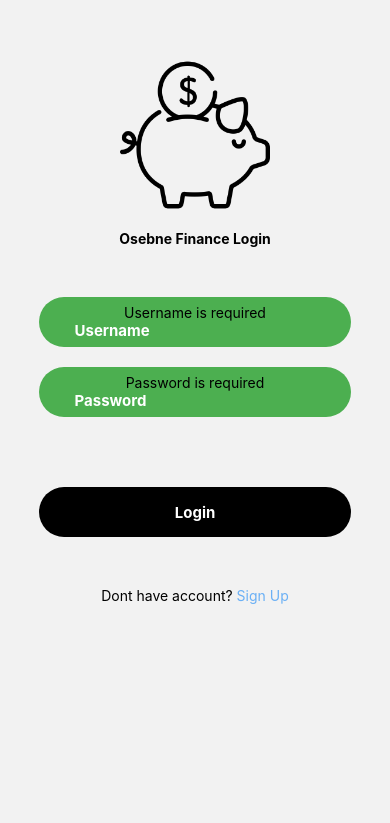
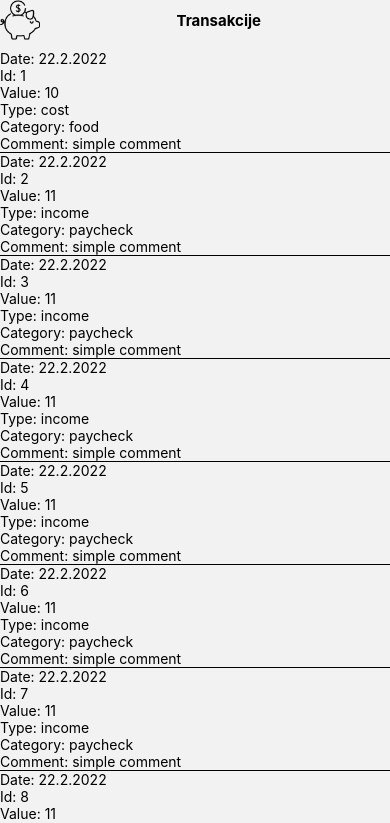
Before and after one commit to VosinekTimotej/tzva_projekt, a React Native app: screen /TransakcijeScreen in a window 390 px wide. Shown: the top 823 px of the page. Built offline with nearby package versions, Linux system fonts and the light colour scheme.

Commit message:
Prikaz hardcoded transakcij

```diff
--- /dev/null
+++ b/components/Transakcije/Header.js
@@ -0,0 +1,46 @@
+import { Image, StatusBar, StyleSheet, Text, TouchableOpacity, View, Dimensions } from 'react-native'
+import React from 'react'
+
+const screenWidth = Dimensions.get('window').width;
+const logoSize = screenWidth * 0.3;
+const headerTextSize = Math.min(24, screenWidth * 0.05);
+
+const Header = () => {
+  return (
+    <View style={styles.container}>
+        <View style={styles.logoContainer}>
+            <TouchableOpacity onPress={()=> {console.log('Hocem domov ali nekam')}}>
+                <Image
+                        style={styles.logoImg}
+                        source={require('../../assets/piggy-bank.png')}
+                    />
+            </TouchableOpacity>
+        </View>
+        <Text style={styles.text}>Transakcije</Text>
+    </View>
+  )
+}
+
+export default Header
+
+const styles = StyleSheet.create({
+    container:{
+        paddingTop: StatusBar.currentHeight || 0,
+        alignItems: 'center',
+        flexDirection: 'row',
+        marginBottom: 10,
+    },
+    logoContainer:{
+
+    },
+    logoImg:{
+        width: 40,
+        height: 40,
+        resizeMode: 'contain',
+    },
+    text:{
+        marginLeft: 0.35 * Dimensions.get('window').width,
+        fontSize: 15,
+        fontWeight: 'bold',
+    },
+})
--- /dev/null
+++ b/components/Transakcije/Transakcija.js
@@ -0,0 +1,26 @@
+import { StyleSheet, Text, View } from 'react-native'
+import React from 'react'
+
+const Transakcija = ({transakcija}) => {
+  return (
+    <View style={styles.container}>
+        <Text>Date: {transakcija.date}</Text>
+        <Text>Id: {transakcija.id}</Text>
+        <Text>Value: {transakcija.value}</Text>
+        <Text>Type: {transakcija.type}</Text>
+        <Text>Category: {transakcija.category}</Text>
+        <Text>Comment: {transakcija.comment}</Text>
+    </View>
+  )
+}
+
+export default Transakcija
+
+const styles = StyleSheet.create({
+    container:{
+        // marginBottom: 10,
+        // marginTop: 10,
+        borderBottomWidth: 1,
+        borderBottomColor: '#000',
+    },
+})
--- /dev/null
+++ b/data/Transakcije.js
@@ -0,0 +1,82 @@
+export const TRANSAKCIJE = [
+    {
+        id: 1,
+        value: 10,
+        type: 'cost',
+        comment: 'simple comment',
+        category: 'food',
+        date: '22.2.2022',
+    },
+    {
+        id: 2,
+        value: 11,
+        type: 'income',
+        comment: 'simple comment',
+        category: 'paycheck',
+        date: '22.2.2022',
+    },
+    {
+        id: 3,
+        value: 11,
+        type: 'income',
+        comment: 'simple comment',
+        category: 'paycheck',
+        date: '22.2.2022',
+    },
+    {
+        id: 4,
+        value: 11,
+        type: 'income',
+        comment: 'simple comment',
+        category: 'paycheck',
+        date: '22.2.2022',
+    },
+    {
+        id: 5,
+        value: 11,
+        type: 'income',
+        comment: 'simple comment',
+        category: 'paycheck',
+        date: '22.2.2022',
+    },
+    {
+        id: 6,
+        value: 11,
+        type: 'income',
+        comment: 'simple comment',
+        category: 'paycheck',
+        date: '22.2.2022',
+    },
+    {
+        id: 7,
+        value: 11,
+        type: 'income',
+        comment: 'simple comment',
+        category: 'paycheck',
+        date: '22.2.2022',
+    },
+    {
+        id: 8,
+        value: 11,
+        type: 'income',
+        comment: 'simple comment',
+        category: 'paycheck',
+        date: '22.2.2022',
+    },
+    {
+        id: 9,
+        value: 11,
+        type: 'income',
+        comment: 'simple comment',
+        category: 'paycheck',
+        date: '22.2.2022',
+    },
+    {
+        id: 10,
+        value: 11,
+        type: 'income',
+        comment: 'simple comment',
+        category: 'paycheck',
+        date: '02.02.2022',
+    },
+]
--- a/navigation.js
+++ b/navigation.js
@@ -5,6 +5,7 @@ import { createStackNavigator } from '@react-navigation/stack'
 import HomeScreen from './screens/HomeScreen'
 import LoginScreen from './screens/LoginScreen'
 import SignUpScreen from './screens/SignUpScreen'
+import TransakcijeScreen from './screens/TransakcijeScreen'
 
 
 const Stack = createStackNavigator()
@@ -18,6 +19,7 @@ const SignedInStack = () => (
     <NavigationContainer>
         <Stack.Navigator initialRouteName='HomeScreen' screenOptions={screenOptions}>
             <Stack.Screen name='HomeScreen' component={HomeScreen} />
+            {/* <Stack.Screen name='TransakcijeScreen' component={TransakcijeScreen} /> */}
         </Stack.Navigator>
     </NavigationContainer>
 )
@@ -25,9 +27,11 @@ const SignedInStack = () => (
 // ko ni prijavlen uporabnik => samo login and signup page
 export const SignedOutStack = () => (
     <NavigationContainer>
-        <Stack.Navigator initialRouteName='LoginScreen' screenOptions={screenOptions}>
+        <Stack.Navigator initialRouteName='TransakcijeScreen' screenOptions={screenOptions}>
             <Stack.Screen name='LoginScreen' component={LoginScreen} />
             <Stack.Screen name='SignUpScreen' component={SignUpScreen} />
+            {/* Dodano samo temp med urejanjem */}
+            <Stack.Screen name='TransakcijeScreen' component={TransakcijeScreen} />
         </Stack.Navigator>
     </NavigationContainer>
 )
--- /dev/null
+++ b/screens/TransakcijeScreen.js
@@ -0,0 +1,29 @@
+import { ScrollView, StyleSheet, Text, View } from 'react-native'
+import React from 'react'
+import { TRANSAKCIJE } from '../data/Transakcije'
+import Header from '../components/Transakcije/Header'
+import Transakcija from '../components/Transakcije/Transakcija'
+
+const TransakcijeScreen = () => {
+    return (
+        <View style={styles.container}>
+            <Header />
+            <ScrollView contentContainerStyle={styles.scrollViewContent}>
+                {TRANSAKCIJE.map((transakcija, index) => (
+                    <Transakcija transakcija={transakcija} key={transakcija.id} />
+                ))}
+            </ScrollView>
+        </View>
+    )
+}
+
+export default TransakcijeScreen
+
+const styles = StyleSheet.create({
+    container: {
+        flex: 1,
+    },
+    scrollViewContent: {
+        flexGrow: 1,
+    },
+})
```
